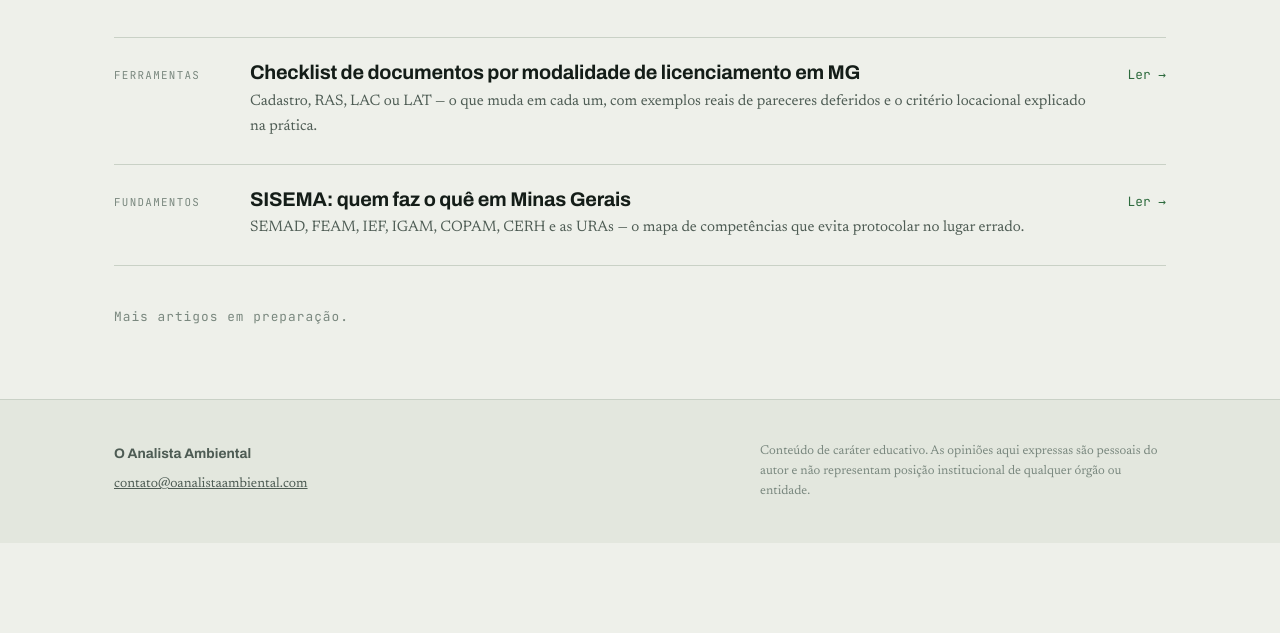
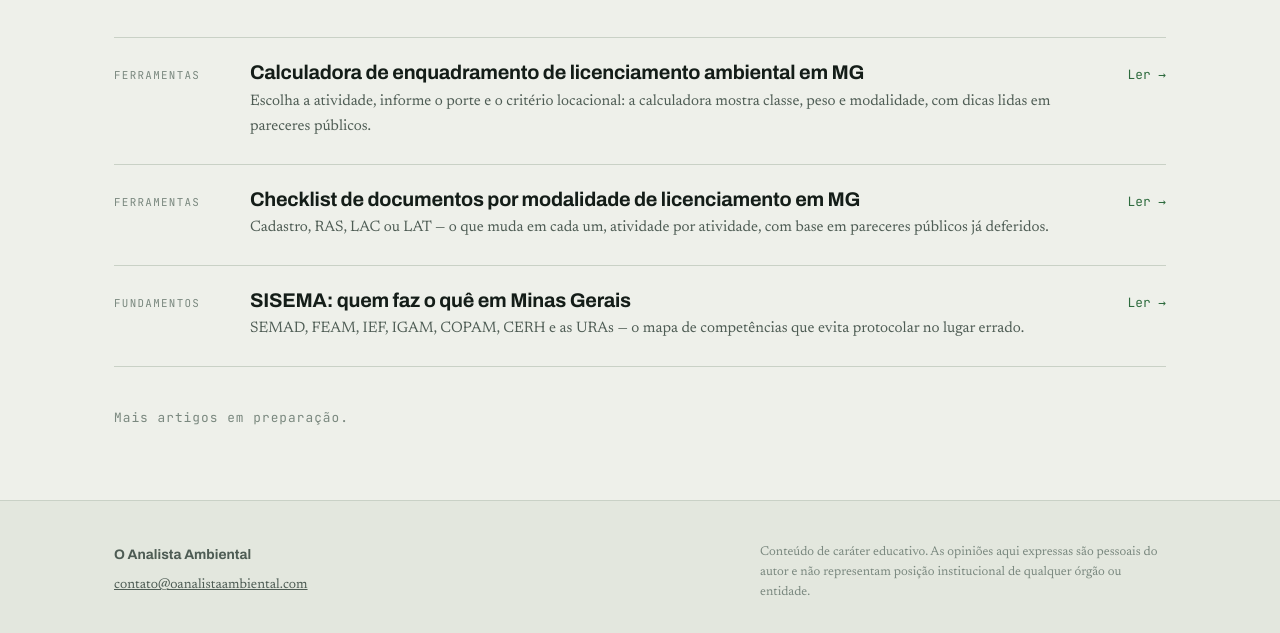
Before and after one commit to oanalistaambi/site, a plain HTML site: page artigos.html in a window 1280 px wide. Shown: the part 307-940 px from the top of the page. Before the commit the page ends 850 px from the top, so only its background shows below. Drawn offline with Linux system fonts and the light colour scheme.

Commit message:
Add files via upload

```diff
--- a/artigos.html
+++ b/artigos.html
@@ -43,11 +43,19 @@
   </div>
 
   <div class="posts" style="margin-top:2.5rem">
+    <a class="post" href="artigos/calculadora-enquadramento-mg.html">
+      <span class="post__meta">Ferramentas</span>
+      <span>
+        <h3>Calculadora de enquadramento de licenciamento ambiental em MG</h3>
+        <p>Escolha a atividade, informe o porte e o critério locacional: a calculadora mostra classe, peso e modalidade, com dicas lidas em pareceres públicos.</p>
+      </span>
+      <span class="post__go">Ler &rarr;</span>
+    </a>
     <a class="post" href="artigos/checklist-documentos-licenciamento-mg.html">
       <span class="post__meta">Ferramentas</span>
       <span>
         <h3>Checklist de documentos por modalidade de licenciamento em MG</h3>
-        <p>Cadastro, RAS, LAC ou LAT — o que muda em cada um, com exemplos reais de pareceres deferidos e o critério locacional explicado na prática.</p>
+        <p>Cadastro, RAS, LAC ou LAT — o que muda em cada um, atividade por atividade, com base em pareceres públicos já deferidos.</p>
       </span>
       <span class="post__go">Ler &rarr;</span>
     </a>
--- a/sitemap.xml
+++ b/sitemap.xml
@@ -4,5 +4,6 @@
   <url><loc>https://www.oanalistaambiental.com/artigos.html</loc><changefreq>weekly</changefreq><priority>0.8</priority></url>
   <url><loc>https://www.oanalistaambiental.com/artigos/sisema-quem-faz-o-que.html</loc><changefreq>monthly</changefreq><priority>0.7</priority></url>
   <url><loc>https://www.oanalistaambiental.com/artigos/checklist-documentos-licenciamento-mg.html</loc><changefreq>monthly</changefreq><priority>0.8</priority></url>
+  <url><loc>https://www.oanalistaambiental.com/artigos/calculadora-enquadramento-mg.html</loc><changefreq>monthly</changefreq><priority>0.8</priority></url>
   <url><loc>https://www.oanalistaambiental.com/cursos.html</loc><changefreq>monthly</changefreq><priority>0.6</priority></url>
 </urlset>
```
